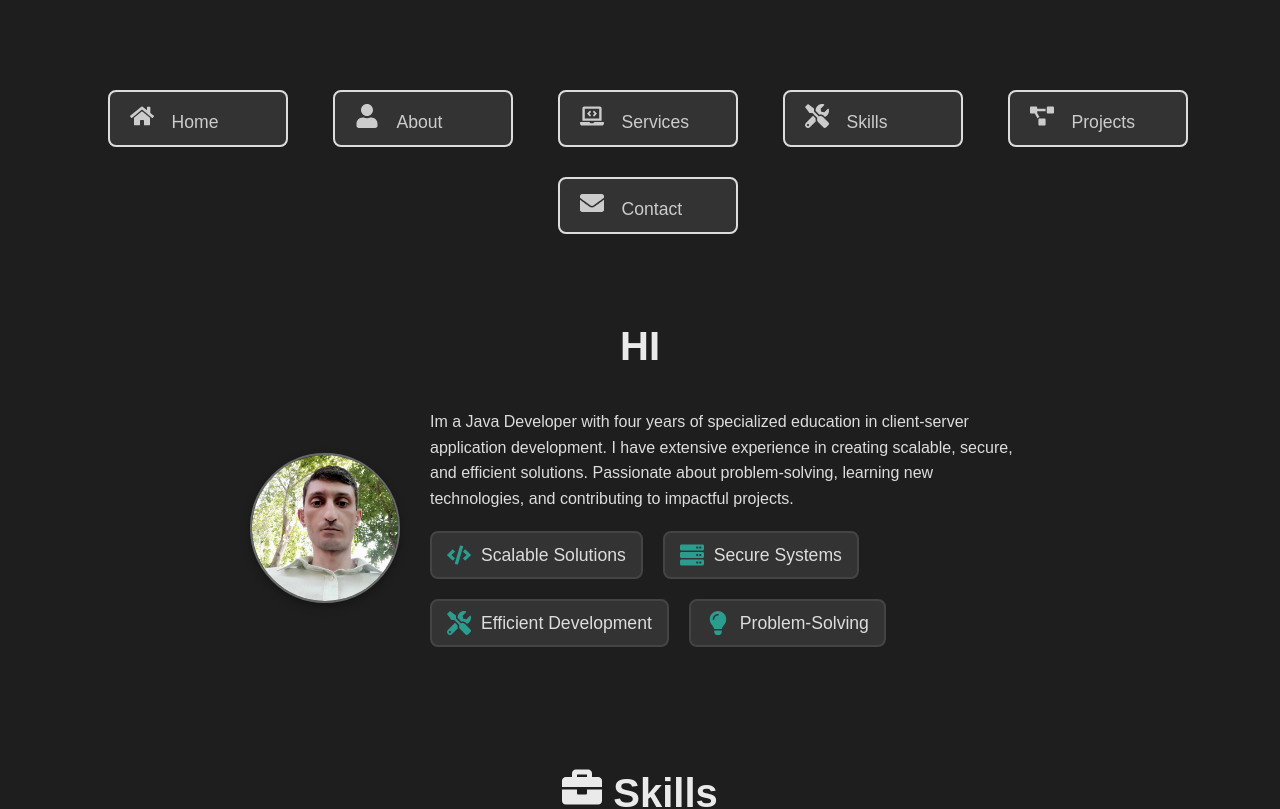
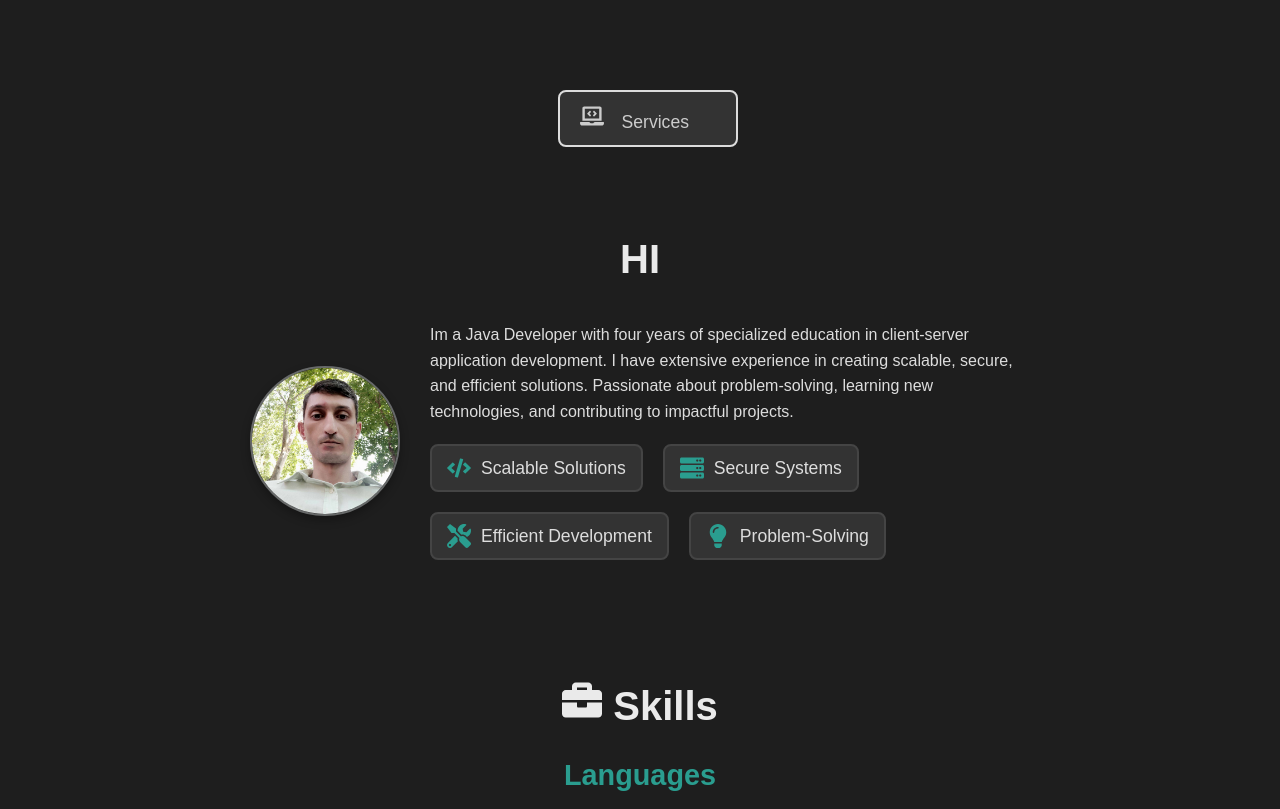
Before and after one commit to mypy125/Portfolio, a React (Vite) app: page / in a window 1280 px wide. Shown: the top 809 px of the page. Built offline with nearby package versions, Linux system fonts and the light colour scheme.

Commit message:
added_routing-services

```diff
--- a/src/App.jsx
+++ b/src/App.jsx
@@ -1,17 +1,15 @@
 import { Route, Routes } from "react-router-dom"
 import Home from "./components/home/Home.jsx"
 import ServicesPage from "./components/service/ServicePage.jsx"
-// import { Router } from "react-router-dom/dist/index.js"
 
 function App() {
 
   return (
-    // <Router basename="/Portfolio">
-      <Routes>
-        <Route path="/" element={<Home />} />
-        <Route path="/services" element={<ServicesPage />} />
-      </Routes>
-    // </Router>
+    <Routes>
+      <Route path="/" element={<Home />} />
+      <Route path="/services" element={<ServicesPage />} />
+    </Routes>
+
   )
 }
 
--- a/src/components/header/Header.jsx
+++ b/src/components/header/Header.jsx
@@ -1,6 +1,6 @@
 import { useNavigate } from "react-router-dom";
 import "./Header.css";
-import { FaHome, FaUser, FaTools, FaProjectDiagram, FaEnvelope, FaLaptopCode } from "react-icons/fa";
+import { FaLaptopCode } from "react-icons/fa";
 
 const Header = () => {
   const navigate = useNavigate();
@@ -11,7 +11,7 @@ const Header = () => {
         <div className="header-wrapper">
           <nav className="nav">
             <ul className="nav-menu">
-              <li className="nav-item">
+              {/* <li className="nav-item">
                 <a href="#home" className="nav-link">
                   <FaHome className="nav-icon" />
                   <span className="nav-text">Home</span>
@@ -22,14 +22,14 @@ const Header = () => {
                   <FaUser className="nav-icon" />
                   <span className="nav-text">About</span>
                 </a>
-              </li>
+              </li> */}
               <li className="nav-item">
                 <a href="#services" className="nav-link">
                   <FaLaptopCode onClick={navigate("/services")} className="nav-icon" />
                   <span className="nav-text">Services</span>
                 </a>
               </li>
-              <li className="nav-item">
+              {/* <li className="nav-item">
                 <a href="#skills" className="nav-link">
                   <FaTools className="nav-icon" />
                   <span className="nav-text">Skills</span>
@@ -46,7 +46,7 @@ const Header = () => {
                   <FaEnvelope className="nav-icon" />
                   <span className="nav-text">Contact</span>
                 </a>
-              </li>
+              </li> */}
             </ul>
           </nav>
         </div>
```
Also changed, not shown: src/main.jsx (+0 -20 lines), vite.config.js (+0 -10 lines), index.html (line endings or trailing spaces).
